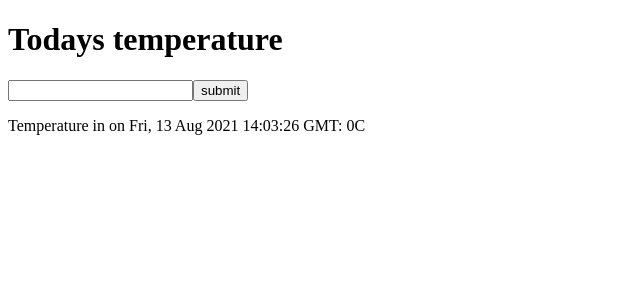
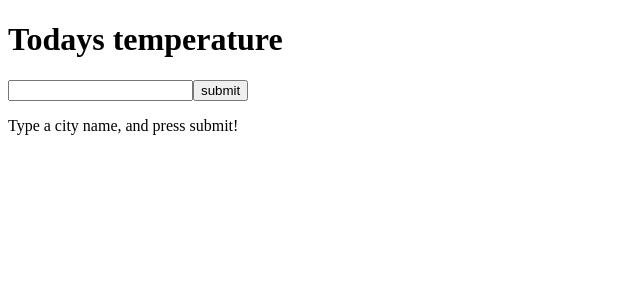
Before and after one commit to keshramjith/reactweatherapp, a React (Create React App) app: page / in a window 1280 px wide. Shown: the top 300 px of the page, without its empty margins (0-640 px from the left). Built offline with nearby package versions, Linux system fonts and the light colour scheme.

Commit message:
added conditional rendering to only display info when a city is searched

```diff
--- a/src/App.js
+++ b/src/App.js
@@ -18,6 +18,11 @@ const Heading = (props) => {
 }
 
 const Temperature = (props) => {
+	if (props.city === '') {
+		return (
+		<p>Type a city name, and press submit!</p>
+	)
+	}
 	return (
 		<p>Temperature in {props.city} on {props.date}: { props.temp }C</p>
 	)
@@ -41,20 +46,16 @@ function App() {
 	}
 
 	const onClick = (value) => {
-		// setCity(value)
 		return fetchData(apiKey)
 	}
 
 	const fetchData = (apiKey) => {
 		const url = `http://api.openweathermap.org/data/2.5/forecast?q=${input}&units=metric&appid=${apiKey}`;
 		$.get(url, (data) => {
-			// console.log(data.city.name)
 			setTemperature(data.list[0].main.temp)
-			// console.log(typeof data.list[0].dt_txt)
 			setDate(data.list[0].dt_txt)
 			setCity(data.city.name)
 		})
-		.done(console.log('Data fetched.'))
 	}
 	return (
 		<div>
```
